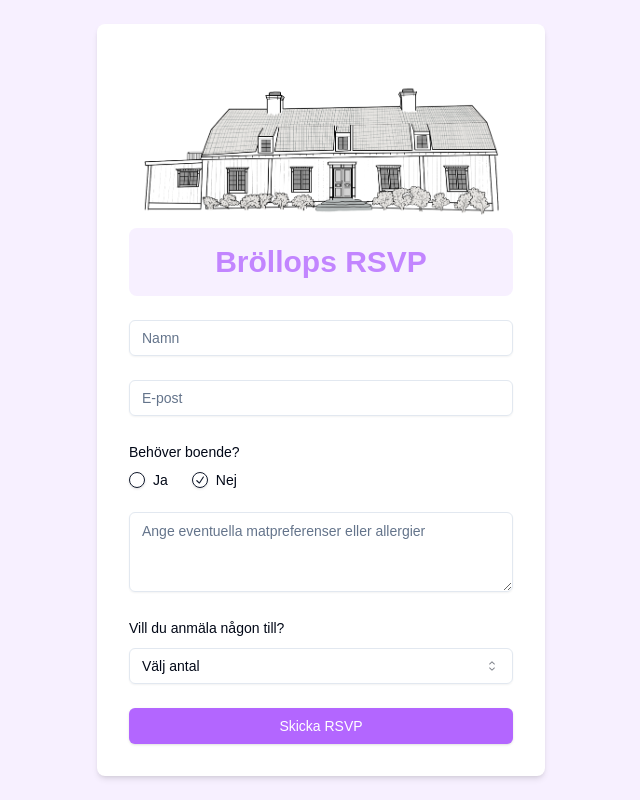
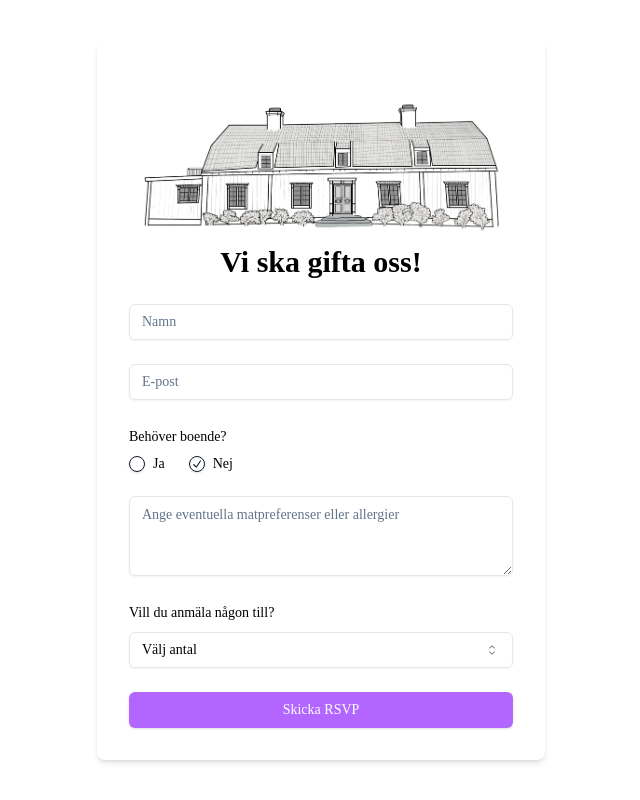
Before and after one commit to AXELWOHLIN/lethrystedt2025, a Next.js app: page / in a window 1280 px wide. Shown: the whole page, without its empty margins (319-959 px from the left). Built offline with nearby package versions, Linux system fonts and the light colour scheme.

Commit message:
changed some things.

```diff
--- a/components/rsvp-sida.tsx
+++ b/components/rsvp-sida.tsx
@@ -123,7 +123,8 @@ export function RsvpSida() {
         initial={{ opacity: 0, scale: 0.8 }}
         animate={{ opacity: 1, scale: 1 }}
         transition={{ duration: 0.5 }}
-        className="flex flex-col items-center justify-center min-h-screen bg-pastel-purple-50 rounded-lg"
+        className="flex flex-col items-center justify-center min-h-screen bg-white rounded-lg"
+        style={{ fontFamily: 'Centaur', color: 'black' }}
       >
         <Image
           src="/Inbjudan_bild.png"
@@ -132,13 +133,13 @@ export function RsvpSida() {
           height={600}
           className="mb-8"
         />
-        <h2 className="text-3xl font-bold text-pastel-purple-800">Tack för din anmälan</h2>
+        <h2 className="text-3xl font-bold">Tack för din anmälan</h2>
       </motion.div>
     )
   }
 
   return (
-    <div className="min-h-screen bg-pastel-purple-50 flex flex-col items-center justify-center p-4">
+    <div className="min-h-screen bg-white flex flex-col items-center justify-center p-4" style={{ fontFamily: 'Centaur', color: 'black' }}>
       <motion.div
         initial={{ opacity: 0, y: -50 }}
         animate={{ opacity: 1, y: 0 }}
@@ -156,9 +157,9 @@ export function RsvpSida() {
           initial={{ opacity: 0 }}
           animate={{ opacity: 1 }}
           transition={{ delay: 0.5, duration: 0.5 }}
-          className="text-3xl font-bold text-center mb-6 text-pastel-purple-400 bg-pastel-purple-50 bg-opacity-200 p-4 rounded-lg"
+          className="text-3xl font-bold text-center mb-6"
         >
-          Bröllops RSVP
+          Vi ska gifta oss!
         </motion.h1>
         <motion.form
           onSubmit={handleSubmit}
```
